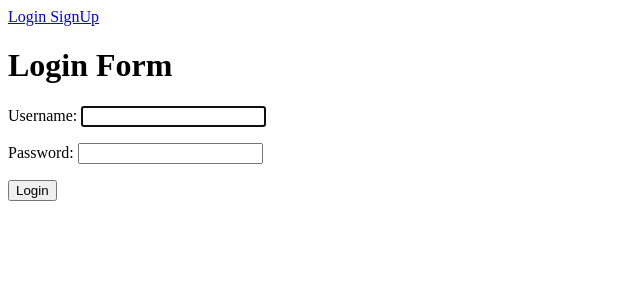
After one commit to abdullah5naveed/todo-App-Project, a Django app: page /login/ in a window 1280 px wide. The commit adds this page. Shown: the top 300 px of the page, without its empty margins (0-640 px from the left). Run offline with Django 3.2, Linux system fonts and the light colour scheme.

Commit message:
All authentication functions added

```diff
--- a/todo/templates/todo/base.html
+++ b/todo/templates/todo/base.html
@@ -11,8 +11,8 @@
     </form>
 
 {% else %}
-    <a href="#"> Login </a>
-    <a href="#"> SignUp </a>
+    <a href="{% url 'loginuser' %}"> Login </a>
+    <a href="{% url 'signupuser' %}"> SignUp </a>
 {% endif %}
 
 {% block content %}
--- /dev/null
+++ b/todo/templates/todo/loginuser.html
@@ -0,0 +1,15 @@
+{% extends 'todo/base.html' %}
+
+
+{% block content %}
+
+<h1>Login Form</h1>
+
+<h2>{{ error }}</h2>
+<form method="POST">
+    {% csrf_token %}
+    {{ form.as_p }}
+    <button type="submit">Login</button>
+</form>
+
+{% endblock %}
--- a/todo/views.py
+++ b/todo/views.py
@@ -1,8 +1,8 @@
 from django.shortcuts import render, redirect
-from django.contrib.auth.forms import UserCreationForm
+from django.contrib.auth.forms import UserCreationForm, AuthenticationForm
 from django.contrib.auth.models import User
 from django.db import IntegrityError
-from django.contrib.auth import login, logout
+from django.contrib.auth import login, logout, authenticate
 
 
 def home(request):
@@ -30,10 +30,23 @@ def signupuser(request):
 
 
 
+def loginuser(request):
+    if request.method == 'GET':
+        return render(request, 'todo/loginuser.html', {'form':AuthenticationForm()})
+    else:
+        user = authenticate(request, username=request.POST['username'] , password=request.POST['password'])
+        if user is None:
+            return render(request, 'todo/loginuser.html', {'form':AuthenticationForm(), 'error':"UserName and Password did not match"})
+        else:
+            login(request, user)
+            return redirect('currenttodos')
+
+
+
 def logoutuser(request):
     if request.method == 'POST':
         logout(request)
-        return redirect(request, 'todo/home.html')
+        return redirect('home')
 
 
 
--- a/todowoo/urls.py
+++ b/todowoo/urls.py
@@ -24,6 +24,7 @@ urlpatterns = [
     #For Auth
     path('signup/', views.signupuser, name='signupuser'),
     path('logout/', views.logoutuser, name='logoutuser'),
+    path('login/', views.loginuser, name='loginuser'),
 
 
 
```
Also changed, not shown: db.sqlite3.
